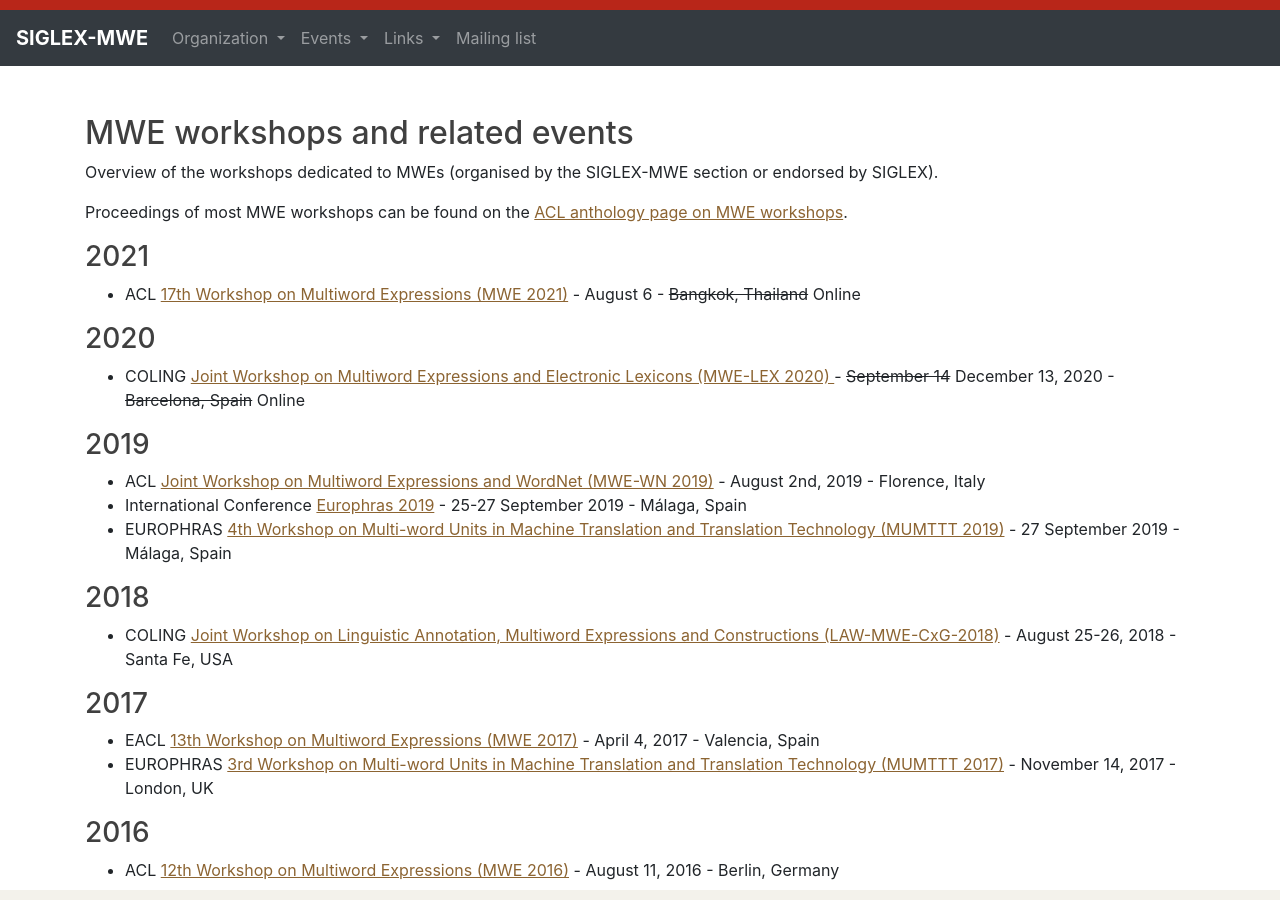
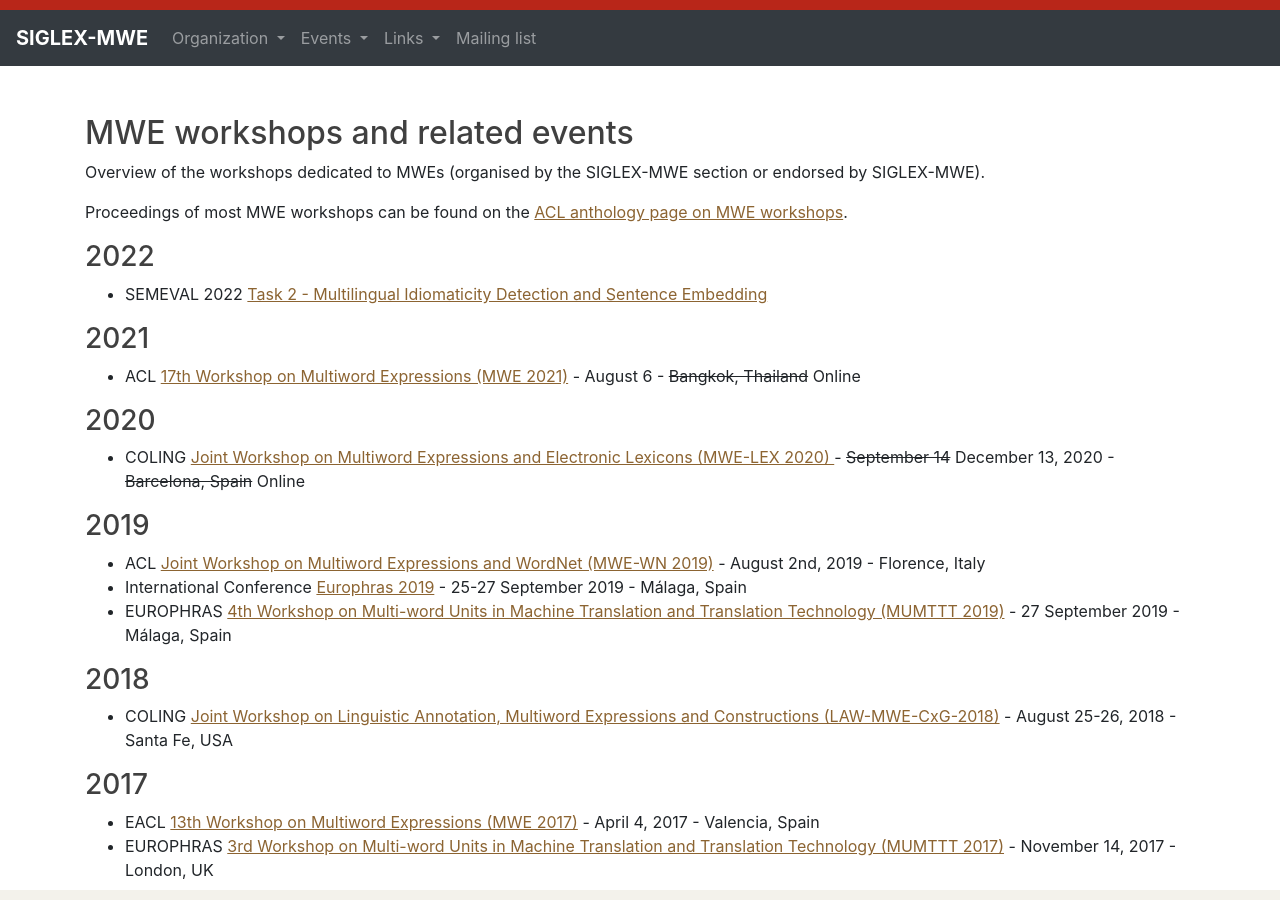
Before and after one commit to multiword/multiword.github.io, a Jekyll site: the page built from events/previousevents.md, in a window 1280 px wide and 900 px high. Built offline with Jekyll 4.4.1, drawn with Linux system fonts in a browser that asks for light colours.

Commit message:
Add link to SEMEVAL 2022 task 2

```diff
--- a/_layouts/default.html
+++ b/_layouts/default.html
@@ -48,9 +48,10 @@
             Events
           </a>
           <div class="dropdown-menu" aria-labelledby="sectionsNavbarDropdown">
+            <a class="dropdown-item" href="https://sites.google.com/view/semeval2022task2-idiomaticity">SEMEVAL 2022 task 2 - MWE</a>
             <a class="dropdown-item" href="{{ site.baseurl }}/mwe2021">MWE 2021 workshop</a>
             <a class="dropdown-item" href="http://multiword.sourceforge.net/mwelex2020/">MWE-LEX 2020 workshop</a>
-            <a class="dropdown-item" href="http://multiword.sourceforge.net/mwewn2019">MWE-WN 2019 workshop</a>
+            <!--<a class="dropdown-item" href="http://multiword.sourceforge.net/mwewn2019">MWE-WN 2019 workshop</a>-->
             <hr class="mt-1 mb-1"/>
             <a class="dropdown-item" href="{{ site.baseurl }}/events/previousevents">Previous events</a>
             <!--<a class="dropdown-item" href="http://multiword.sourceforge.net/PHITE.php?sitesig=CONF">Past events</a>-->
--- a/events/previousevents.md
+++ b/events/previousevents.md
@@ -5,9 +5,13 @@
 
 ## MWE workshops and related events
 
-Overview of the workshops dedicated to MWEs (organised by the SIGLEX-MWE section or endorsed by SIGLEX).
+Overview of the workshops dedicated to MWEs (organised by the SIGLEX-MWE section or endorsed by SIGLEX-MWE).
 
 Proceedings of most MWE workshops can be found on the [ACL anthology page on MWE workshops](https://www.aclweb.org/anthology/venues/mwe/).
+
+### 2022
+
+* SEMEVAL 2022 [Task 2 - Multilingual Idiomaticity Detection and Sentence Embedding](https://sites.google.com/view/semeval2022task2-idiomaticity)
 
 ### 2021
 
```
